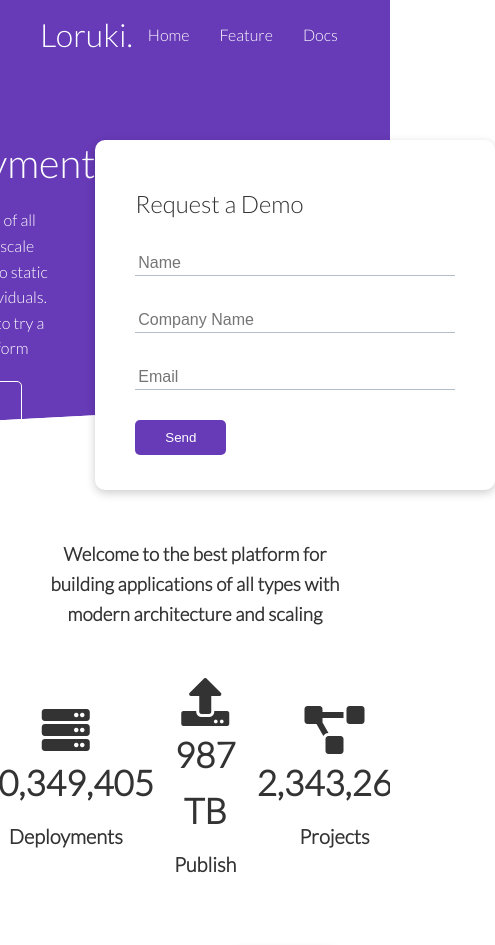
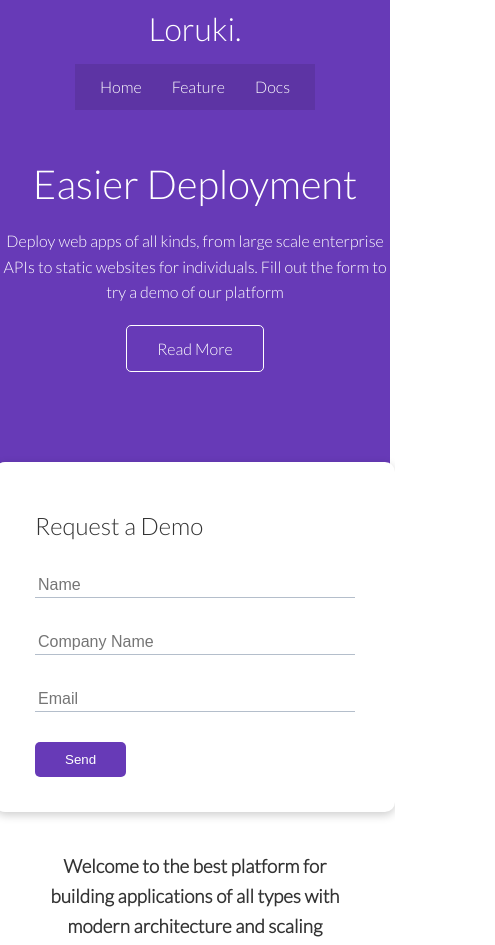
Before and after one commit to MArslan88/Cloud-Website, a plain HTML site: page index.html in a window 390 px wide. Shown: the top 945 px of the page, 495 px wide, since content can reach past the window. Drawn offline with Linux system fonts and the light colour scheme.

Commit message:
Media Queries & Responsiveness

```diff
--- a/index.html
+++ b/index.html
@@ -149,11 +149,10 @@
                 <h1>Loruki.</h1>
                 <p>Copyright &copy; 2022</p>
             </div>
-
             <nav>
                 <ul>
                     <li><a href="index.html">Home</a></li>
-                    <li><a href="features.html">features</a></li>
+                    <li><a href="features.html">Features</a></li>
                     <li><a href="docs.html">Docs</a></li>
                 </ul>
             </nav>
--- a/style.css
+++ b/style.css
@@ -162,7 +162,7 @@ img{
     grid-template-rows: repeat(2, 1fr);
 }
 
-.cli .grid> *:first-child{
+.cli .grid > *:first-child{
     grid-column: 1/span 2;
     grid-row: 1/span 2;
 }
@@ -196,3 +196,57 @@ img{
 .footer .social a{
     margin: 0 10px;
 }
+
+/* Tablets and under */
+@media(max-width: 768px){
+    .grid,
+    .showcase .grid,
+    .stats .grid,
+    .cli .grid,
+    .cloud .grid{
+        grid-template-columns: 1fr;
+        grid-template-rows: 1fr;
+    }
+
+    .showcase{
+        height: auto;
+    }
+
+    .showcase-text{
+        text-align: center;
+        margin-top: 40px;
+    }
+
+    .showcase-form{
+        justify-self: center;
+        margin: auto;
+    }
+
+    .cli .grid > *:first-child{
+        grid-column: 1;
+        grid-row: 1;
+    }
+
+    .cloud img{
+        width: 350px;
+        justify-self: center;
+    }
+
+
+}
+
+/* Mobile */
+@media(max-width: 500px){
+    .navbar{
+        height: 110px;
+    }
+
+    .navbar .flex{
+        flex-direction: column;
+    }
+
+    .navbar ul{
+        padding: 10px;
+        background-color: rgba(0,0,0,0.1);
+    }
+}
```
